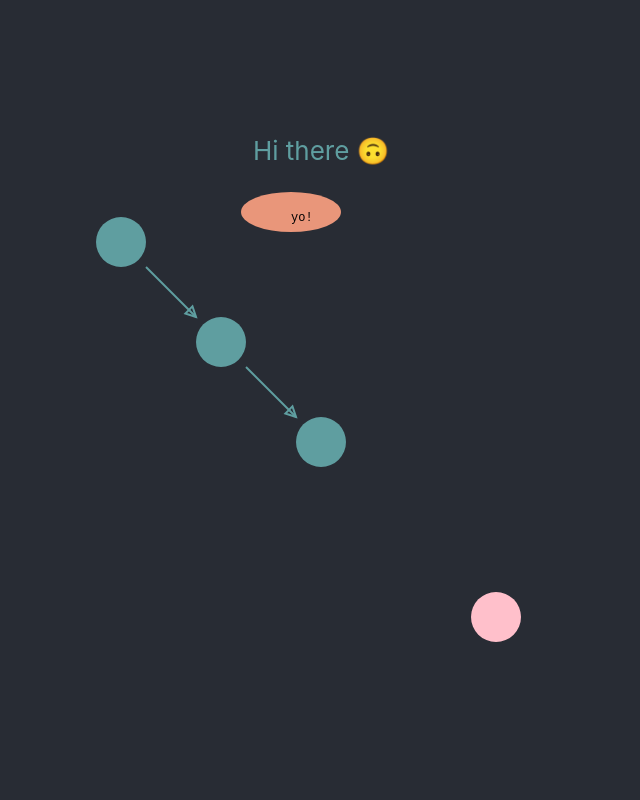
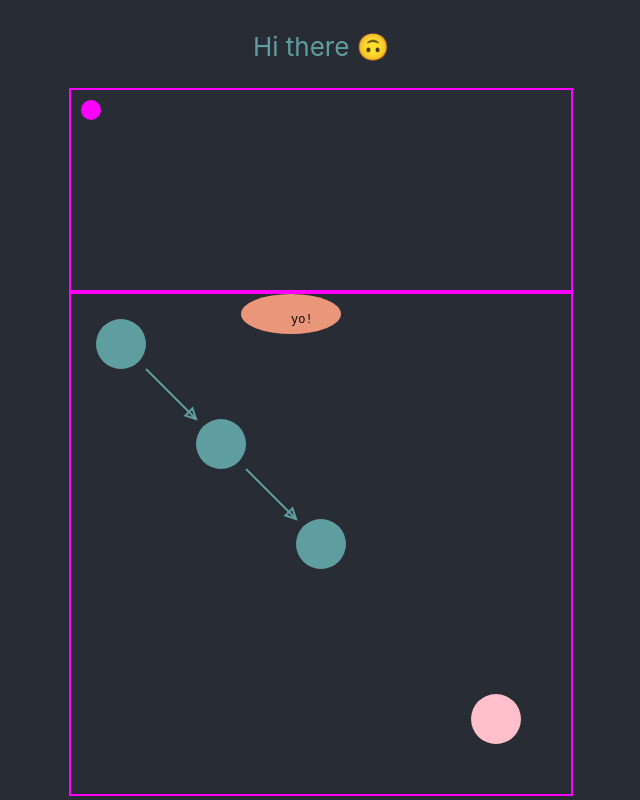
Before and after one commit to ndmekala/flow, a React (Create React App) app: page / in a window 1280 px wide. Shown: the whole page, without its empty margins (319-959 px from the left). Built offline with nearby package versions, Linux system fonts and the light colour scheme.

Commit message:
begin implementing second canvas for pulling in and populating elements

```diff
--- a/src/App.js
+++ b/src/App.js
@@ -50,14 +50,6 @@ class App extends React.Component {
 
   }
 
-  componentDidMount() {
-    console.log('ayy!')
-  }
-
-  componentDidUpdate() {
-    console.log('upd8')
-  }
-
   update(circ, xPos, yPos) {
     if (circ === 1) {
       this.setState({
@@ -98,7 +90,13 @@ class App extends React.Component {
     <div className="App">
       <header className="App-header">
         <p>Hi there 🙃</p>
-        <Stage width={500} height={500}>
+        <Stage width={500} height={200} style={{border: '2px solid magenta'}}>
+	  <Layer>
+	    <Circle x={20} y={20} radius={10} fill='magenta' draggable={true} onDragMove={(e) => {console.log(e.target.y())}}/>
+	  {/* do something like if y gets to a certain area, update state (specifically, add another circle to array) then map over array and make circlez */}
+	  </Layer>
+	</Stage>
+        <Stage width={500} height={500} style={{border: '2px solid magenta'}}>
           <Layer>
 	  <Circle radius={25} fill='pink' x={this.state.c4x} y={this.state.c4y} draggable={true} onDragMove={(e) => {this.update(4, e.target.x(), e.target.y())}} />
 	  </Layer>
```
